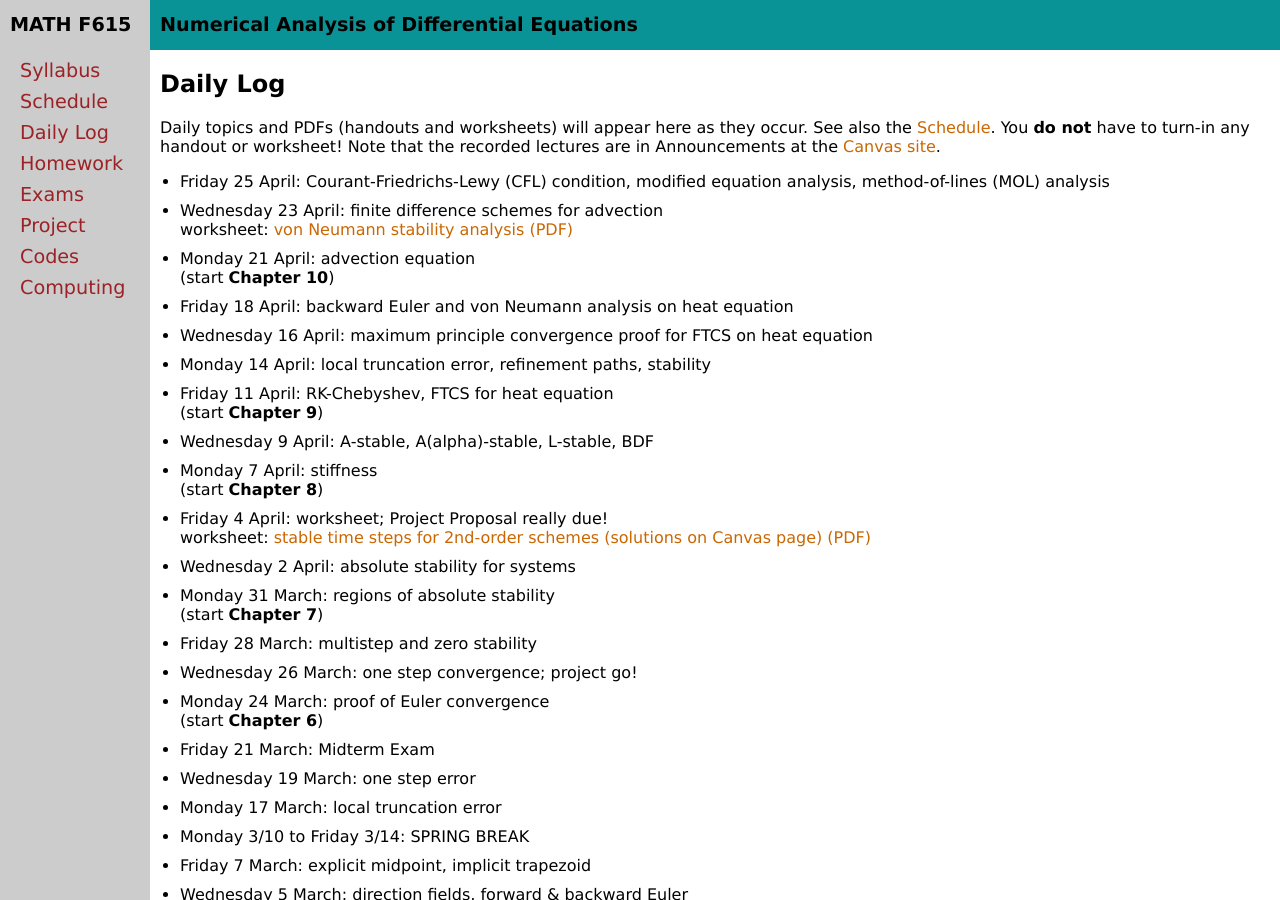
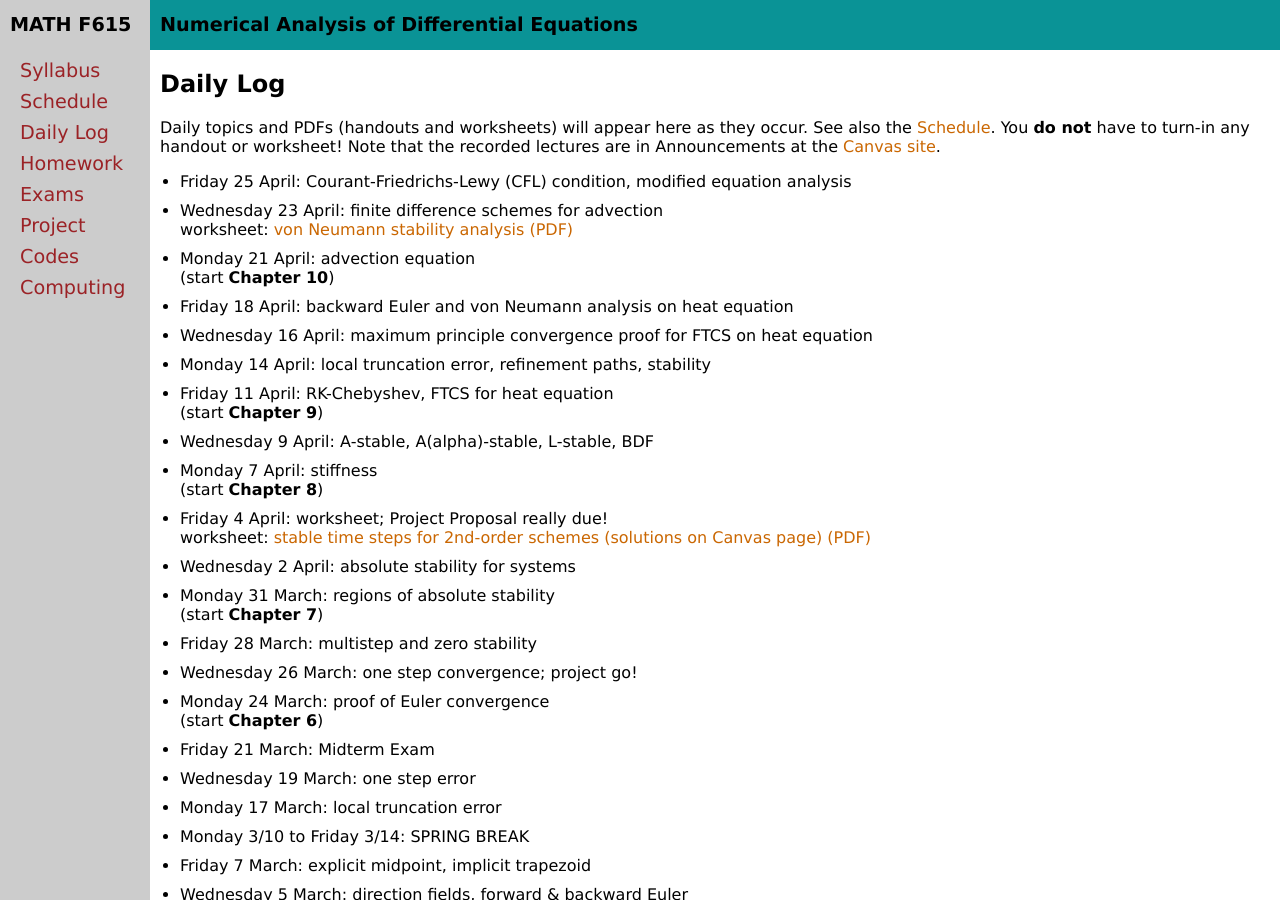
Before and after one commit to bueler/nade, a Jekyll site: the page built from daily.md, in a window 1280 px wide and 900 px high. Built offline with Jekyll 4.4.1, drawn with Linux system fonts in a browser that asks for light colours.

Commit message:
more honest

```diff
--- a/_data/daily.yml
+++ b/_data/daily.yml
@@ -2,7 +2,7 @@ semester: Spring 2025
 home: assets
 daily:
 - name: Friday 25 April
-  covered: Courant-Friedrichs-Lewy (CFL) condition, modified equation analysis, method-of-lines (MOL) analysis
+  covered: Courant-Friedrichs-Lewy (CFL) condition, modified equation analysis
 - name: Wednesday 23 April
   covered: finite difference schemes for advection
   worksheet: worksheets/S25/vonneumann.pdf
```
